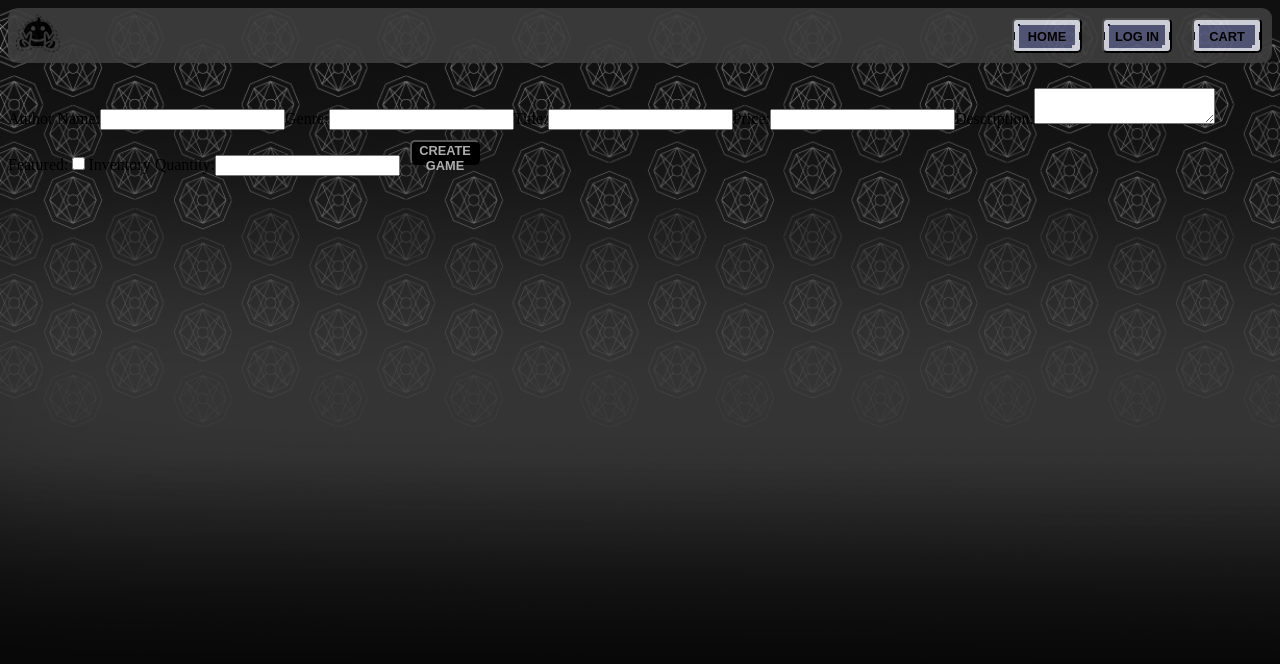
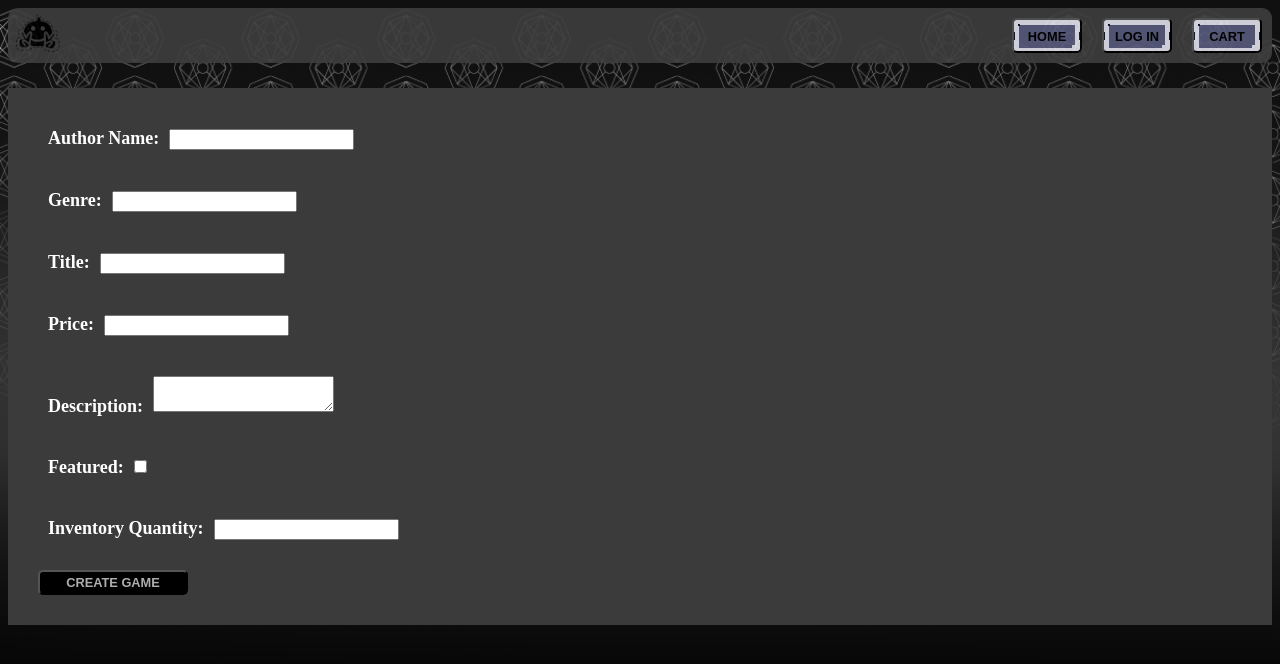
Before and after one commit to Team-Friendship-2303-ftb-et-web-ft/friendship-gaming, a React (Vite) app in the folder client/: page /CreateGame in a window 1280 px wide. Shown: the top 664 px of the page. Built offline with nearby package versions, Linux system fonts and the light colour scheme; no server answers.

Commit message:
adds css for forms

```diff
--- a/client/src/components/Admin.css
+++ b/client/src/components/Admin.css
@@ -3,9 +3,10 @@ div#outerContainer {
 }
 
 div#adminTabs {
-    background-color: #e3e3ef;
+    background-color: #e3e3efb0;
     padding: 20px;
-    width: 10%;
+    width: 20%;
+    height: 100%;
     display: flex;
     flex-direction: column;
     align-items: center;
--- a/client/src/components/CreateGameForm.jsx
+++ b/client/src/components/CreateGameForm.jsx
@@ -1,4 +1,5 @@
 import React, { useState } from 'react';
+import './Forms.css'
 
 const CreateGameForm = ({ token }) => {
   const [authorName, setAuthorName] = useState('');
--- /dev/null
+++ b/client/src/components/Forms.css
@@ -0,0 +1,26 @@
+form {
+    display: flex;
+    flex-direction: column;
+    background-color: rgb(59, 59, 59);
+    padding: 20px;
+}
+
+label {
+    color: white;
+    font-size: 18px;
+    padding:20px;
+    text-transform: capitalize;
+    font-weight: bold;
+}
+
+input {
+    margin-left: 10px;
+}
+
+textarea {
+    margin-left: 10px;
+}
+
+button {
+    width: 150px;
+}
--- a/client/src/components/UpdateUserInfo.jsx
+++ b/client/src/components/UpdateUserInfo.jsx
@@ -1,5 +1,6 @@
 import React, { useState, useEffect } from 'react';
 import { updateUser, getUsersWithInfo } from '../api';
+import './Forms.css'
 
 const UpdateUserForm = ({currentUser, token}) => {
 
@@ -22,13 +23,12 @@ const UpdateUserForm = ({currentUser, token}) => {
     const [country, setCountry] = useState('');
 
     const handleUpdate = async (e) => {
-      console.log('testing');
-        // e.preventDefault();
+        e.preventDefault();
         try {
           const userData = { firstName, lastName, dateOfBirth, city, streetAddress, state, postalCode, country };
           // console.log('this is user data->:',userData);
           const updatedUser = await updateUser(currentUser.user.id, userData, token);
-          // console.log(updatedUser);
+          console.log(updatedUser); // returns a promise
         } catch (error) {
           console.error(error);
         }
```
